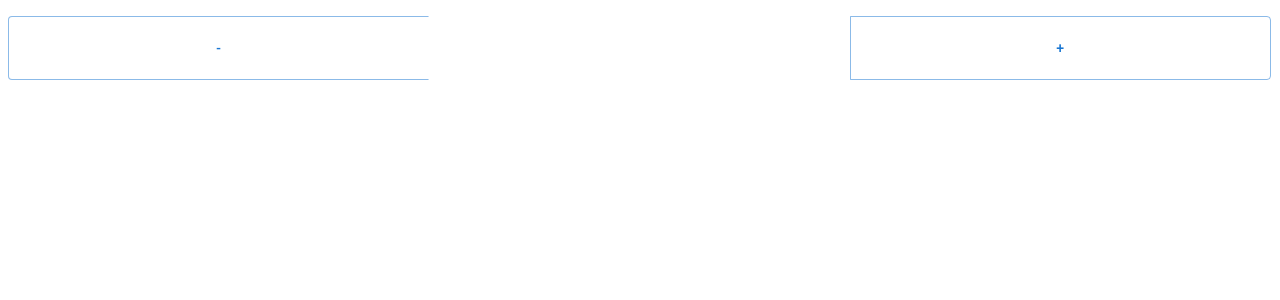
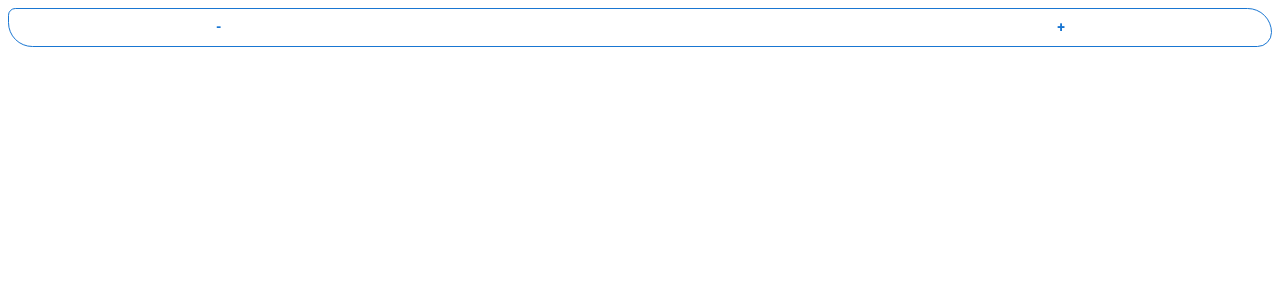
Before and after one commit to ChefYeum/Honours, a Next.js app: page /Counter in a window 1280 px wide. Shown: the top 300 px of the page. Built offline with nearby package versions, Linux system fonts and the light colour scheme.

Commit message:
design changes

```diff
--- a/src/pages/Counter.tsx
+++ b/src/pages/Counter.tsx
@@ -1,48 +1,60 @@
 import { Box, Button, ButtonGroup, useTheme } from "@mui/material";
-import { useState } from "react";
 
-function Counter(
-  props: {count: number, plus: () => void, minus: () => void}
-) {
+function Counter(props: { count: number; plus: () => void; minus: () => void }) {
   const theme = useTheme();
 
   const { count, plus, minus } = props;
 
-  const buttonWidth = 'calc(100% / 3)';
+  const buttonWidth = "calc(33.33% - 1px)";
 
   return (
-    <div style={{
-      textAlign: 'center',
-      height: '4em',
-      color: theme.palette.primary.main,
-      paddingTop: '0.5em',
-      paddingBottom: '0.5em',
-    }}>
-      <ButtonGroup fullWidth style={{ height: '100%' }}>
+    <div
+      style={{
+        textAlign: "center",
+        color: theme.palette.primary.main,
+        border: ".1px solid",
+        borderRadius: '15px 50px 30px'
+      }}
+    >
+      <div
+        style={{
+          display: "flex",
+          justifyContent: "space-between",
+          height: "100%",
+        }}
+      >
         <Button
-          style={{ width: buttonWidth }}
+          sx={{
+            width: buttonWidth,
+            color: theme.palette.primary.main,
+            fontWeight: "bold",
+          }}
           onClick={minus}
         >
           -
         </Button>
         <Box
           component="span"
-          sx={{ width: buttonWidth }}
-          style={{
-            display: 'flex',
-            alignItems: 'center',
-            justifyContent: 'center',
+          sx={{
+            display: "flex",
+            alignItems: "center",
+            justifyContent: "center",
+            width: buttonWidth,
           }}
         >
           {count}
         </Box>
         <Button
-          style={{ width: buttonWidth }}
+          sx={{
+            width: buttonWidth,
+            color: theme.palette.primary.main,
+            fontWeight: "bold",
+          }}
           onClick={plus}
         >
           +
         </Button>
-      </ButtonGroup>
+      </div>
     </div>
   );
 }
```
Also changed, not shown: src/pages/globalTheme.tsx (+3 -5 lines), src/pages/index.tsx (+10 -7 lines).
